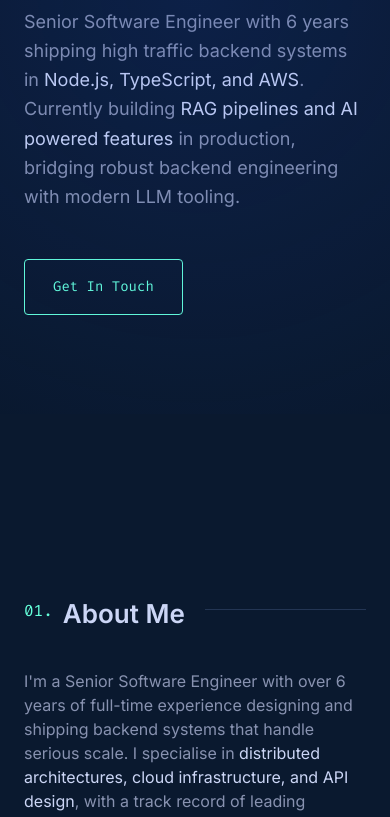
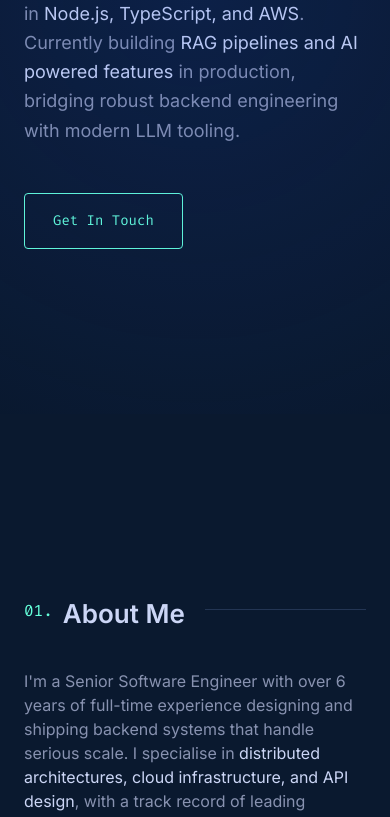
Before and after one commit to sayanmdn/portfolioFrontend, an Astro site: page / in a window 390 px wide. Shown: the part 430-1247 px from the top of the page. Built offline with nearby package versions, Linux system fonts and the light colour scheme; Astro itself is replaced by a stand-in of ours.

Commit message:
fix: reduce hero top spacing on mobile

```diff
--- a/src/components/Hero.astro
+++ b/src/components/Hero.astro
@@ -1,7 +1,7 @@
 ---
 ---
 
-<section class="min-h-screen flex flex-col justify-center items-start fade-in-section is-visible">
+<section class="min-h-screen flex flex-col justify-start md:justify-center items-start fade-in-section is-visible pt-28 md:pt-0">
   <p class="text-teal-300 font-mono text-base md:text-lg mb-5 ml-1">Hi, my name is</p>
   <h1 class="big-heading font-bold tracking-tight" style="color: var(--lightest-slate);">Sayantan Mishra.</h1>
   <h2 class="big-heading font-bold mt-2" style="color: var(--slate); font-size: clamp(30px, 6vw, 70px);">I build systems that scale. And think.</h2>
```
